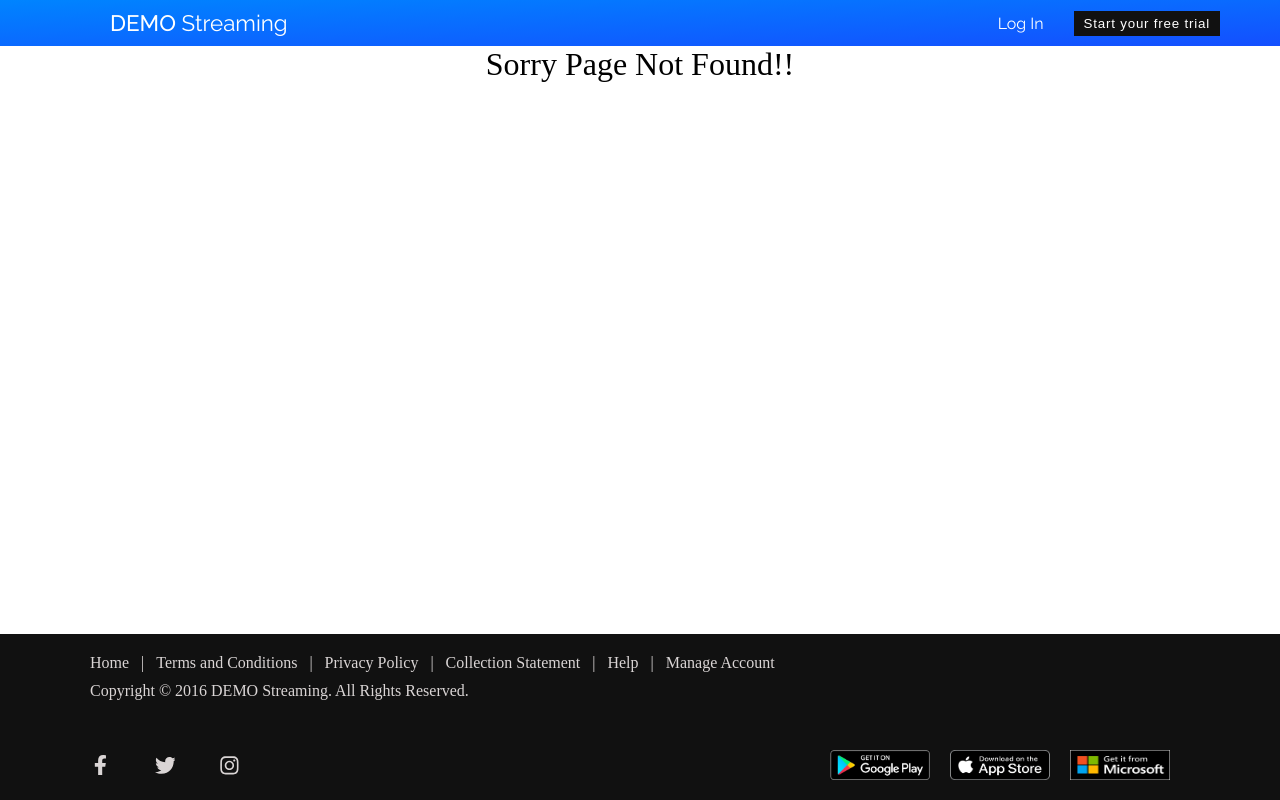
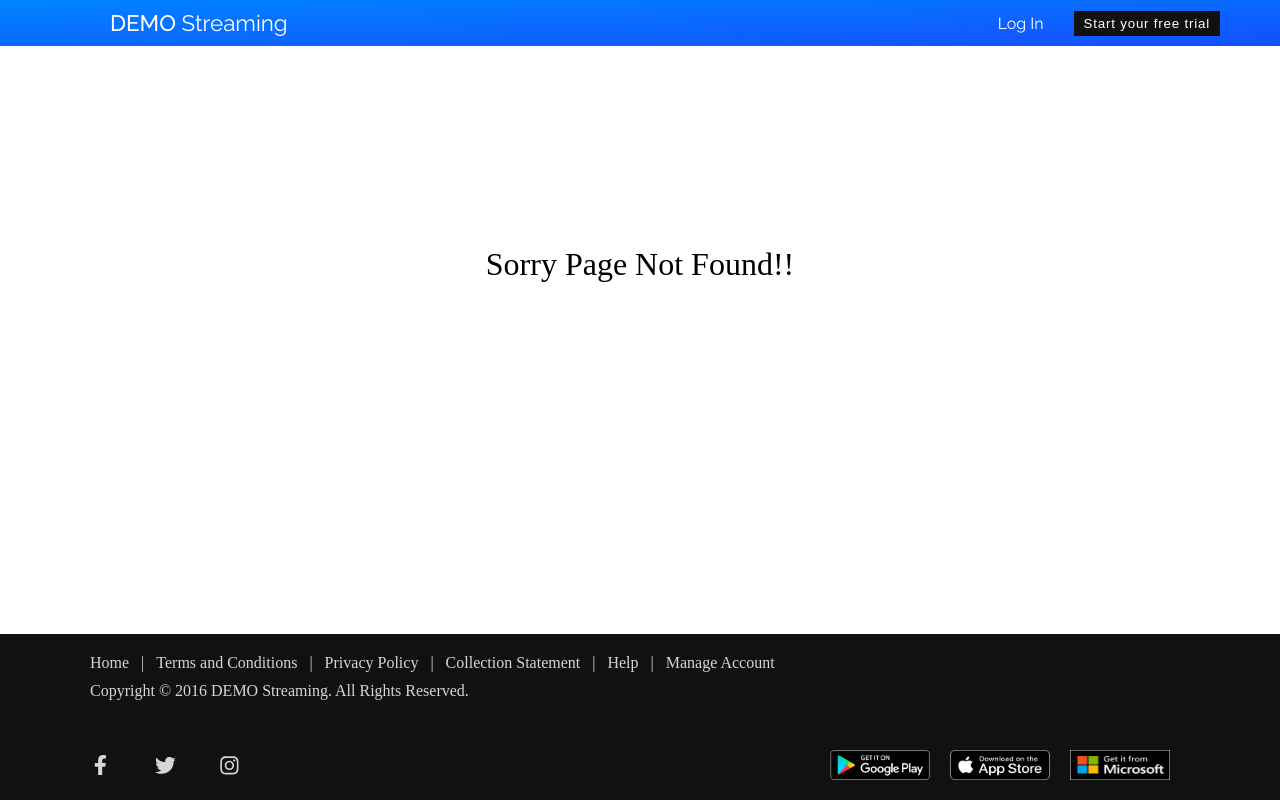
Before and after one commit to ayushsinghal23/morr, a React (Create React App) app: page /#/collectionstatement in a window 1280 px wide. Built offline with nearby package versions, Linux system fonts and the light colour scheme.

Commit message:
made little styling change in sorry page not found

```diff
--- a/src/Components/ErrorPage.js
+++ b/src/Components/ErrorPage.js
@@ -9,6 +9,7 @@ const ErrorPage = () => {
 				display: "flex",
 				justifyContent: "center",
 				alignItems: "center",
+				marginTop:"200px"
 			}}
 		>
 			Sorry Page Not Found!!
```
Also changed, not shown: 20 other files (tests, documents, lock files or other folders).
